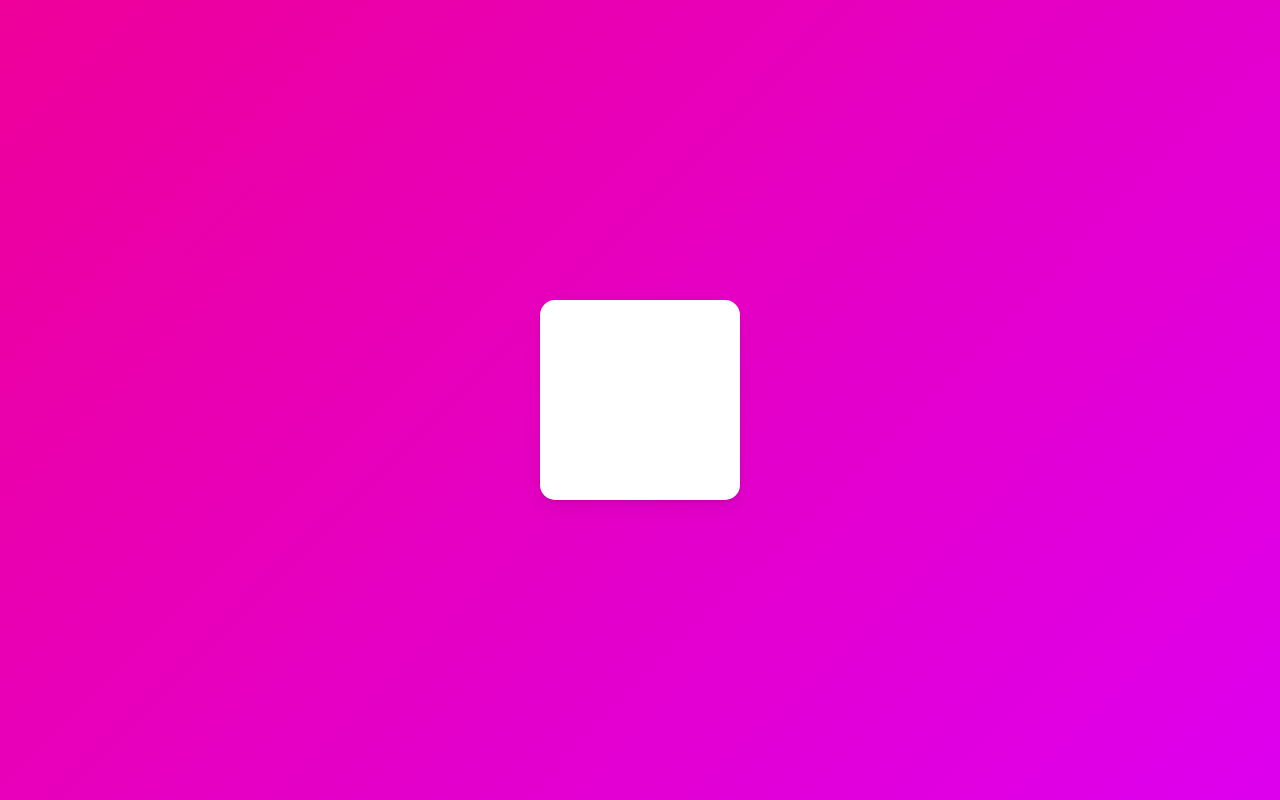
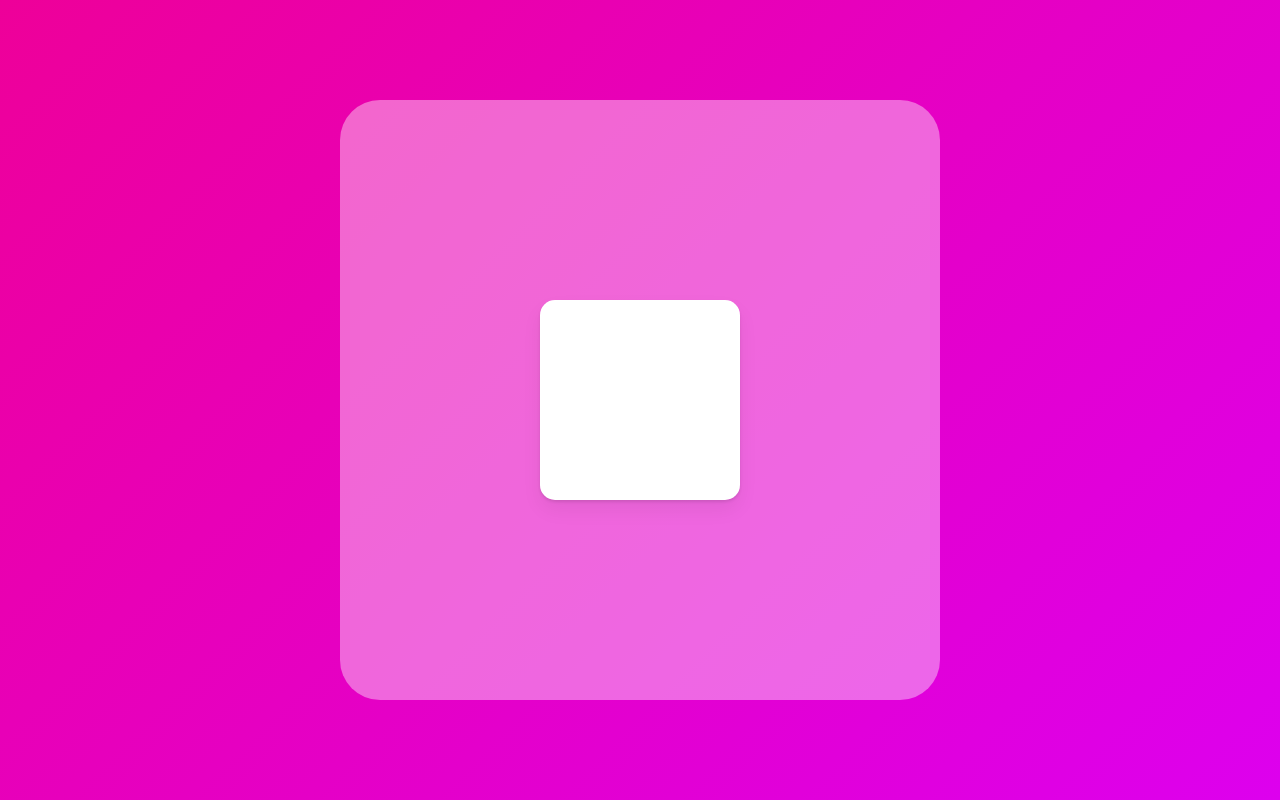
Before and after one commit to wndjs803/react-masterclass, a React (Create React App) app: page / in a window 1280 px wide. Built offline with nearby package versions, Linux system fonts and the light colour scheme.

Commit message:
drage part 2

```diff
--- a/src/App.tsx
+++ b/src/App.tsx
@@ -1,6 +1,7 @@
 import styled from "styled-components";
 import { motion } from "framer-motion";
 import { click } from "@testing-library/user-event/dist/click";
+import { useRef } from "react";
 
 const Wrapper = styled.div`
   height: 100vh;
@@ -18,6 +19,17 @@
   box-shadow: 0 2px 3px rgba(0, 0, 0, 0.1), 0 10px 20px rgba(0, 0, 0, 0.06);
 `;
 
+const BiggerBox = styled.div`
+  width: 600px;
+  height: 600px;
+  background-color: rgba(255, 255, 255, 0.4);
+  border-radius: 40px;
+  display: flex;
+  justify-content: center;
+  align-items: center;
+  overflow: hidden; // 해당 컴포넌트를 넘어가면 안보이게
+`;
+
 const boxVariants = {
   hover: { scale: 1.5, rotateZ: 90 },
   click: { scale: 1, borderRadius: "100px" },
@@ -30,15 +42,20 @@
 };
 
 function App() {
+  const biggerBoxRef = useRef<HTMLDivElement>(null);
   return (
     <Wrapper>
+      <BiggerBox ref={biggerBoxRef}>
         <Box
           drag
+          dragSnapToOrigin
+          dragConstraints={biggerBoxRef}
           variants={boxVariants}
           whileHover="hover"
           whileTap="click"
           whileDrag="drag"
         />
+      </BiggerBox>
     </Wrapper>
   );
 }
```
Lines whose indentation alone changed are shown as unchanged.
